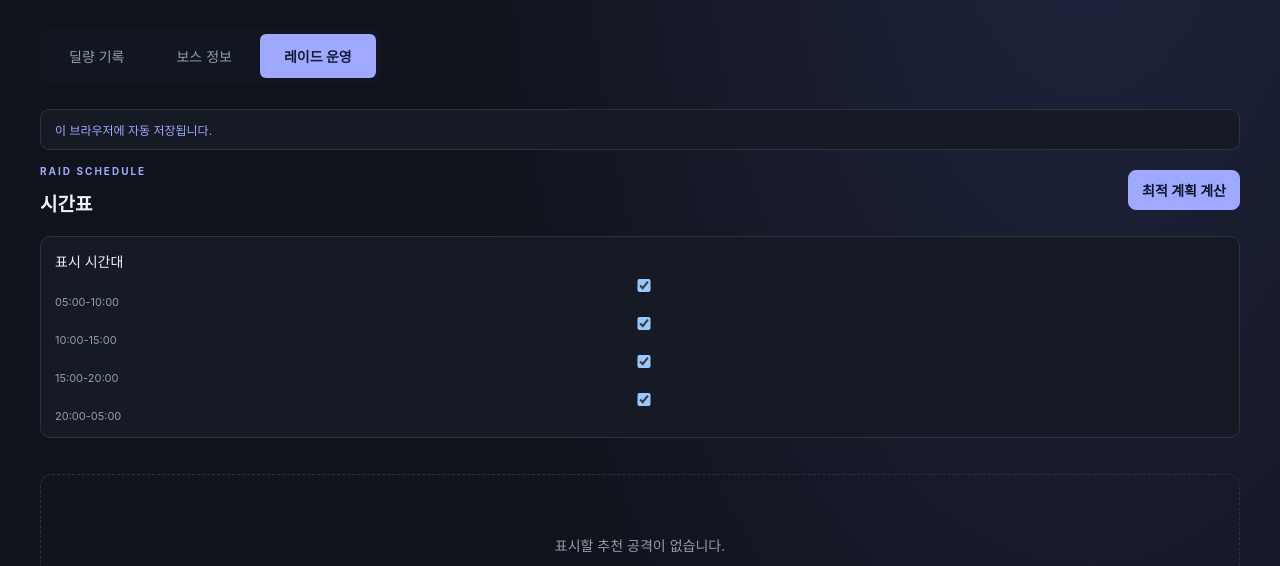
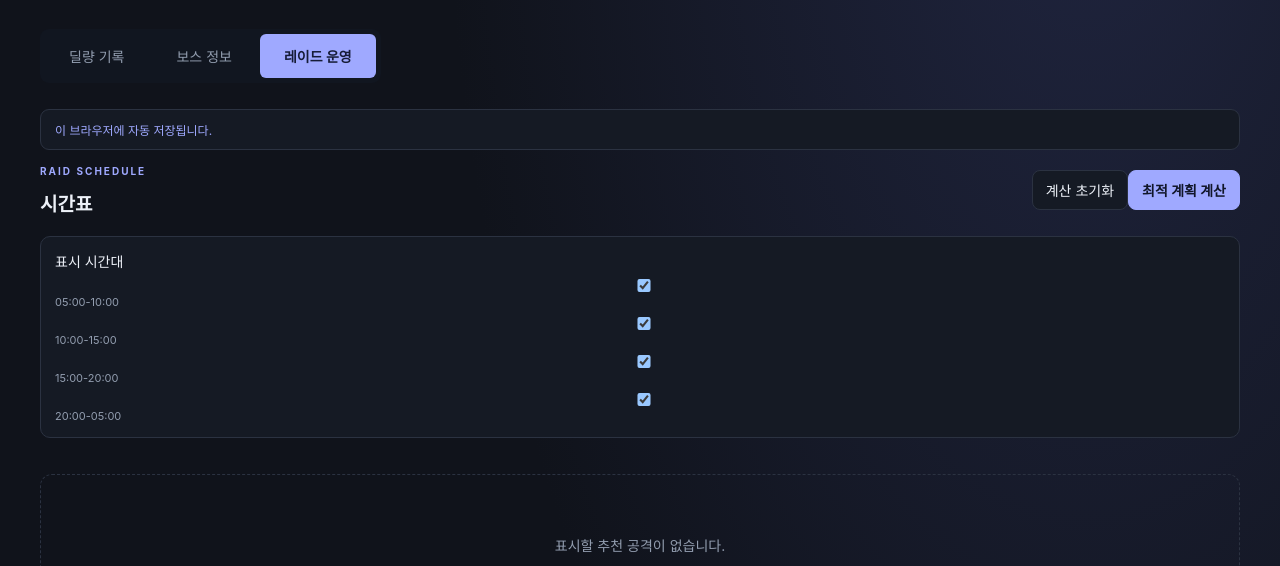
Before and after one commit to mu0767/union, a plain HTML site: page planner.html in a window 1280 px wide. Shown: the part 234-800 px from the top of the page. Drawn offline with Linux system fonts and the light colour scheme; no server answers.

Commit message:
Add plan reset button

```diff
--- a/planner.html
+++ b/planner.html
@@ -19,7 +19,7 @@
     <nav class="tabs page-tabs" aria-label="페이지 선택"><a href="index.html">딜량 기록</a><a href="index.html#bosses">보스 정보</a><a class="active" href="planner.html" aria-current="page">레이드 운영</a></nav>
     <p id="planner-status" class="planner-status" role="status" aria-live="polite">이 브라우저에 자동 저장됩니다.</p>
     <section id="view-schedule" class="planner-view">
-      <div class="section-title"><div><p class="eyebrow">RAID SCHEDULE</p><h2>시간표</h2></div><div><button id="calculate" class="primary">최적 계획 계산</button></div></div>
+      <div class="section-title"><div><p class="eyebrow">RAID SCHEDULE</p><h2>시간표</h2></div><div class="schedule-actions"><button id="reset-plan" type="button">계산 초기화</button><button id="calculate" class="primary">최적 계획 계산</button></div></div>
       <div class="time-slot-settings"><span class="time-slot-title">표시 시간대</span><div id="plan-time-slots" class="time-slot-options">
         <label><input type="checkbox" value="05:00-10:00" checked>05:00-10:00</label>
         <label><input type="checkbox" value="10:00-15:00" checked>10:00-15:00</label>
```
